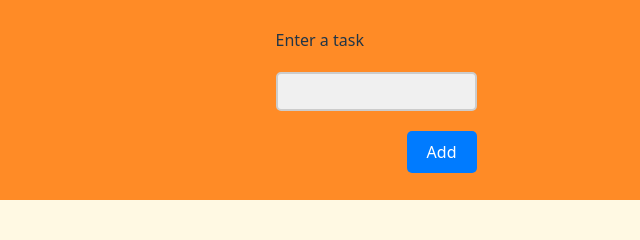
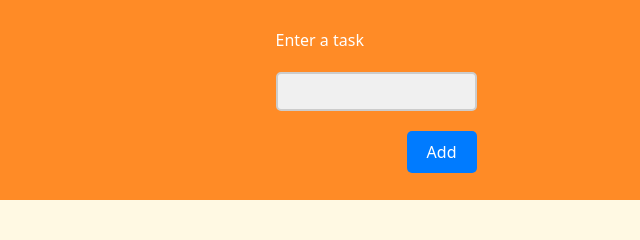
Before and after one commit to funky-shrimp/Appromedia-Todolist, a website built with Vite: page index.html in a window 1280 px wide. Shown: the top 240 px of the page, 264-904 px from the left. Built offline with nearby package versions, Linux system fonts and the light colour scheme.

```diff
--- a/src/main.js
+++ b/src/main.js
@@ -1,6 +1,6 @@
 import "./style.css";
 
-import "./elements/task.js";
+import "./elements/task-item.js";
 
 const addTaskBtn = document.querySelector("#addTask-btn");
 
--- a/src/style.css
+++ b/src/style.css
@@ -125,6 +125,10 @@
   justify-content: center;
 }
 
+label{
+  color:white;
+}
+
 input {
   padding: 10px;
   border-radius: 5px;
```
Also changed, not shown: 4 other files.
